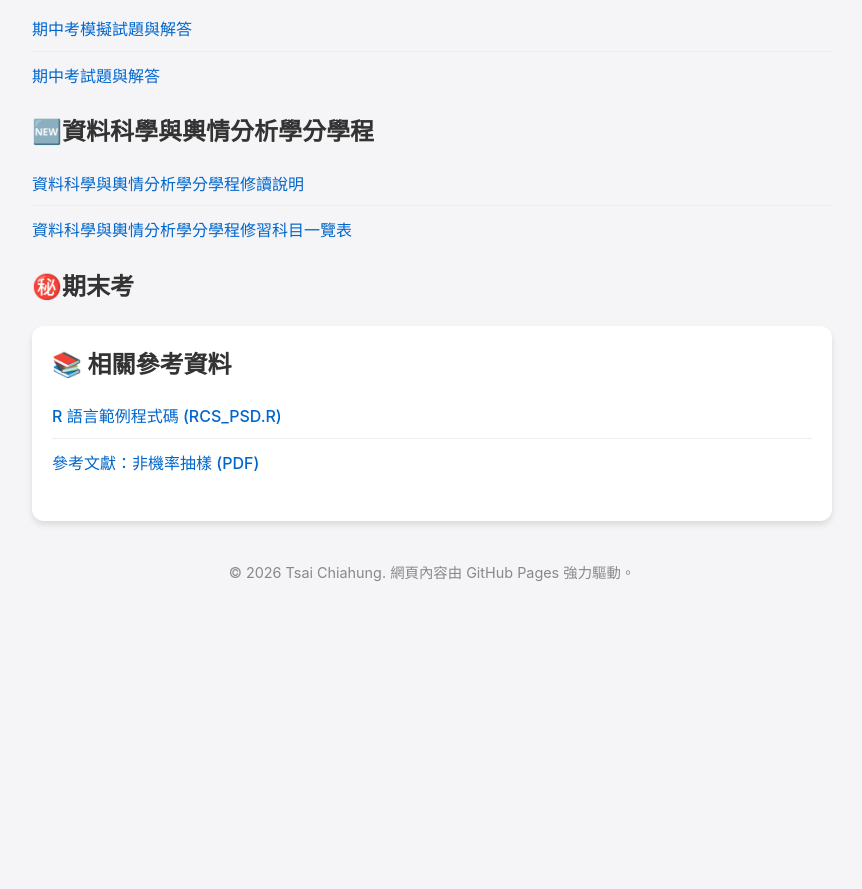
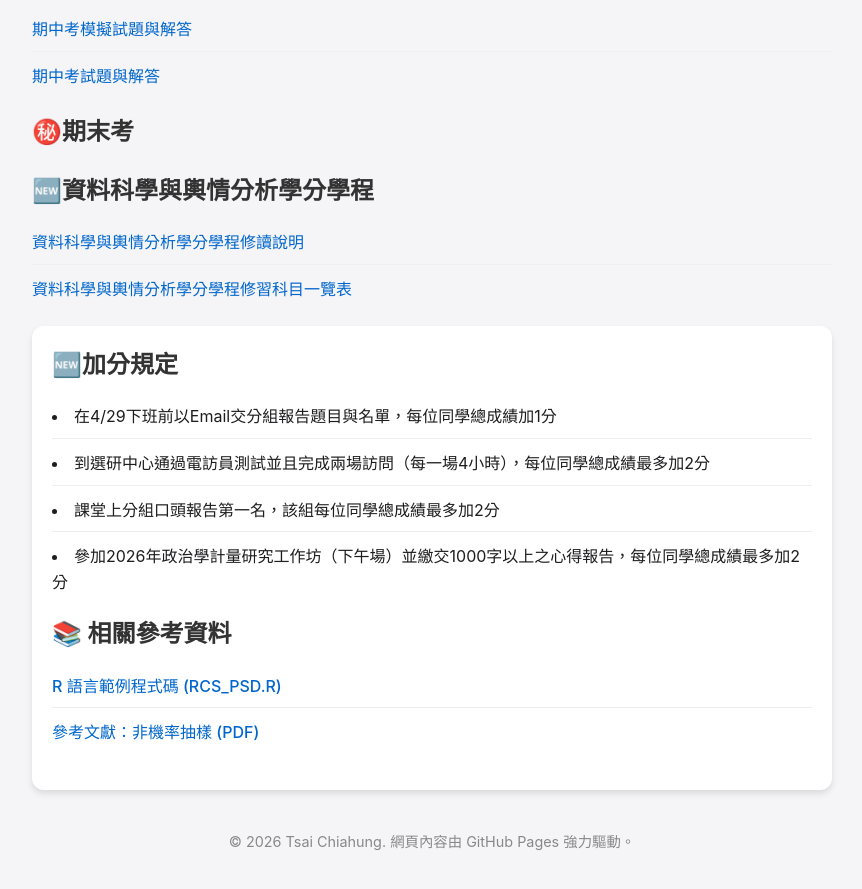
Before and after one commit to TsaiChiahung/PublicOpinion2026, a plain HTML site: page index.html in a window 1280 px wide. Shown: the part 1219-2108 px from the top of the page, without its empty margins (208-1070 px from the left). Before the commit the page ends 1843 px from the top, so only its background shows below. Drawn offline with Linux system fonts and the light colour scheme.

Commit message:
Add new section for加分規定 and update headings

```diff
--- a/index.html
+++ b/index.html
@@ -49,13 +49,20 @@
         <li><a href="期中考/期中考模擬.html">期中考模擬試題與解答</a></li>
         <li><a href="期中考/期中考題目與參考答案.pdf">期中考試題與解答</a></li>
     </ul>
+
+     <h2>㊙️期末考</h2>
     <h2>🆕資料科學與輿情分析學分學程</h2>
      <ul>
             <li><a href="相關資料/資料科學與輿情分析學分學程修讀說明.pdf">資料科學與輿情分析學分學程修讀說明</a></li>
             <li><a href="相關資料/政大資料科學與輿情分析學分學程修習科目一覽表.pdf">資料科學與輿情分析學分學程修習科目一覽表</a></li>
         </ul>
-     <h2>㊙️期末考</h2>
     <div class="section">
+        <h2>🆕加分規定 </h2>
+<u1>
+<li>在4/29下班前以Email交分組報告題目與名單，每位同學總成績加1分</li>
+<li>到選研中心通過電訪員測試並且完成兩場訪問（每一場4小時），每位同學總成績最多加2分</li>
+<li>課堂上分組口頭報告第一名，該組每位同學總成績最多加2分</li>
+<li>參加2026年政治學計量研究工作坊（下午場）並繳交1000字以上之心得報告，每位同學總成績最多加2分</li> </u1>
         <h2>📚 相關參考資料</h2>
         <ul>
             <li><a href="相關資料/RCS_PSD.R">R 語言範例程式碼 (RCS_PSD.R)</a></li>
```
